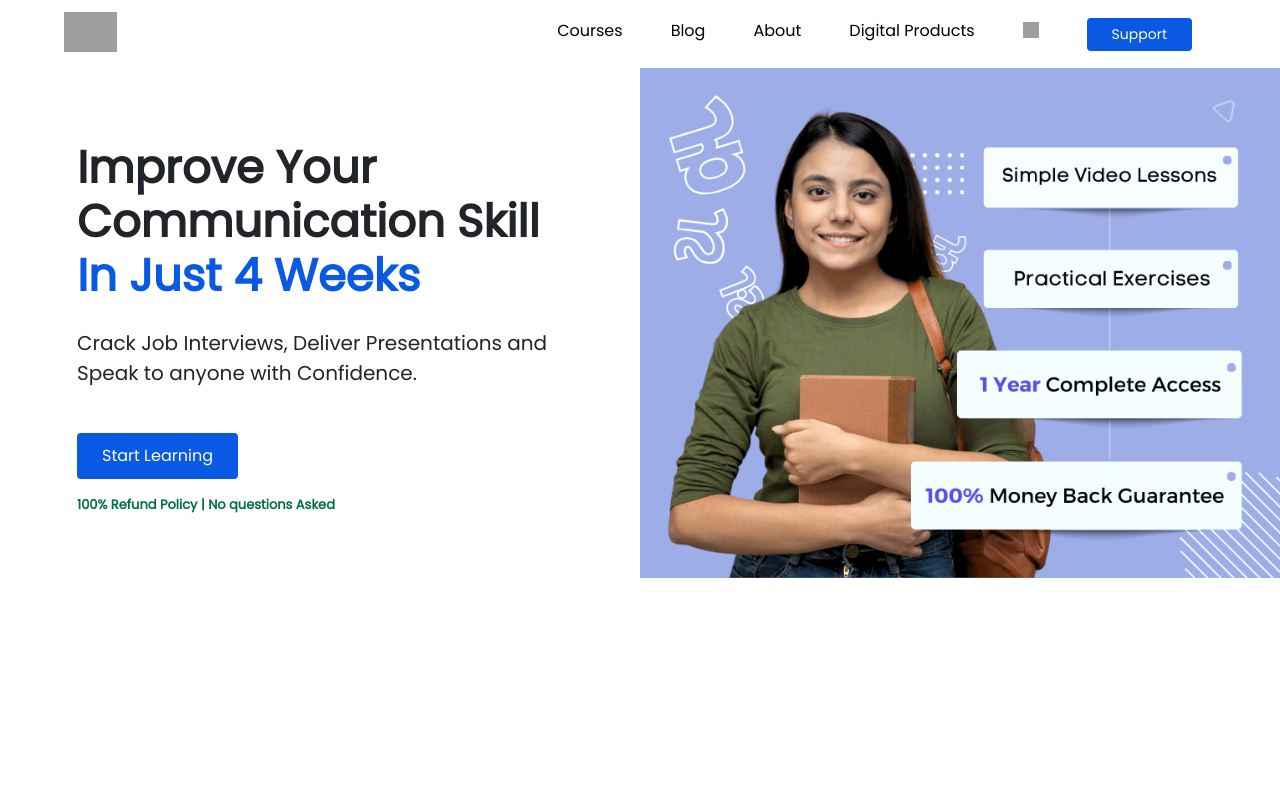
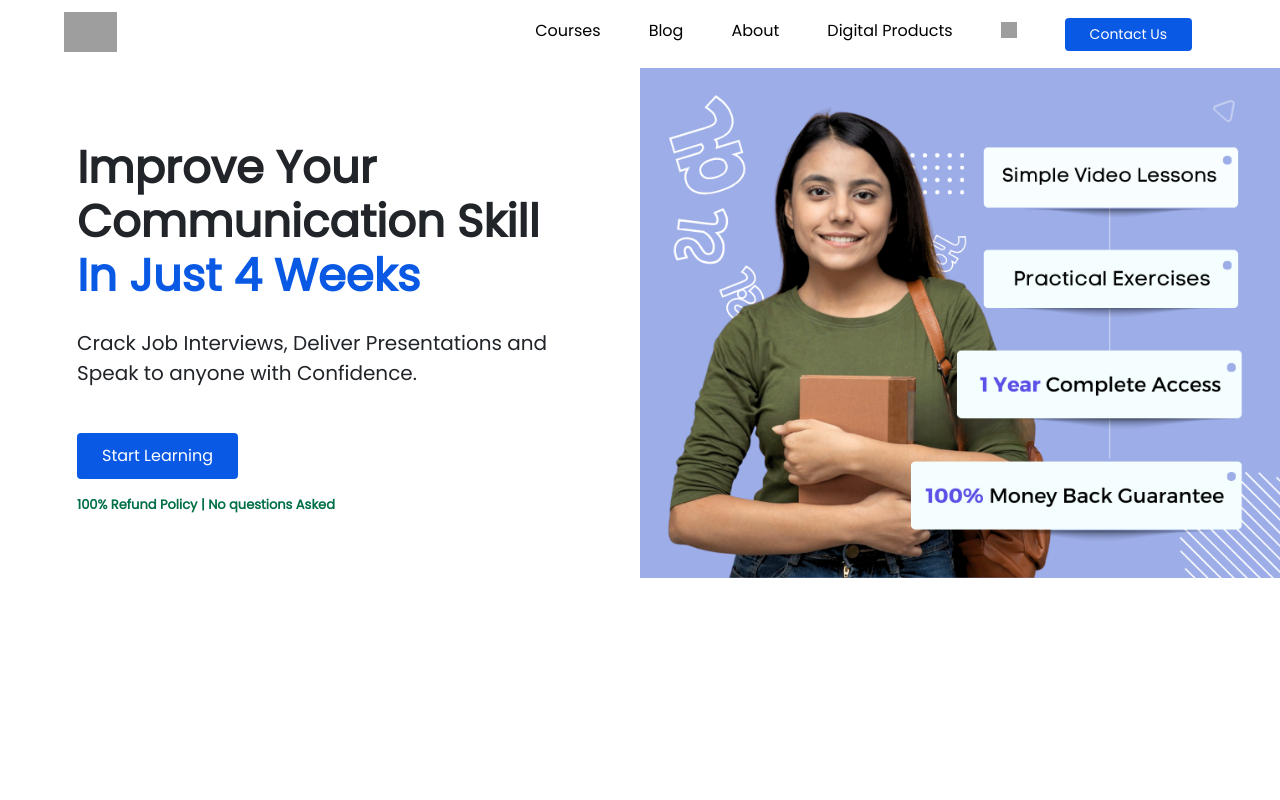
Before and after one commit to JayashreeAcharya25/upskil, a React (Create React App) app: page / in a window 1280 px wide. Shown: the top 800 px of the page. Built offline with nearby package versions, Linux system fonts and the light colour scheme; grey boxes are pictures that could not be loaded.

Commit message:
Contact us Nav

```diff
--- a/src/components/NavBar.js
+++ b/src/components/NavBar.js
@@ -82,7 +82,7 @@ const NavBar = () => {
                 <button className="btn nav-btn" onClick={toggleModal}>Login</button>
               </li> */}
               <li className="nav-link">
-                <a className="btn nav-btn" href="https://courses.upskil.work/contactus" title="Support">Support</a>
+                <a className="btn nav-btn" href="https://courses.upskil.work/contactus" title="Support">Contact Us</a>
               </li>
             </ul>
           </div>
```
